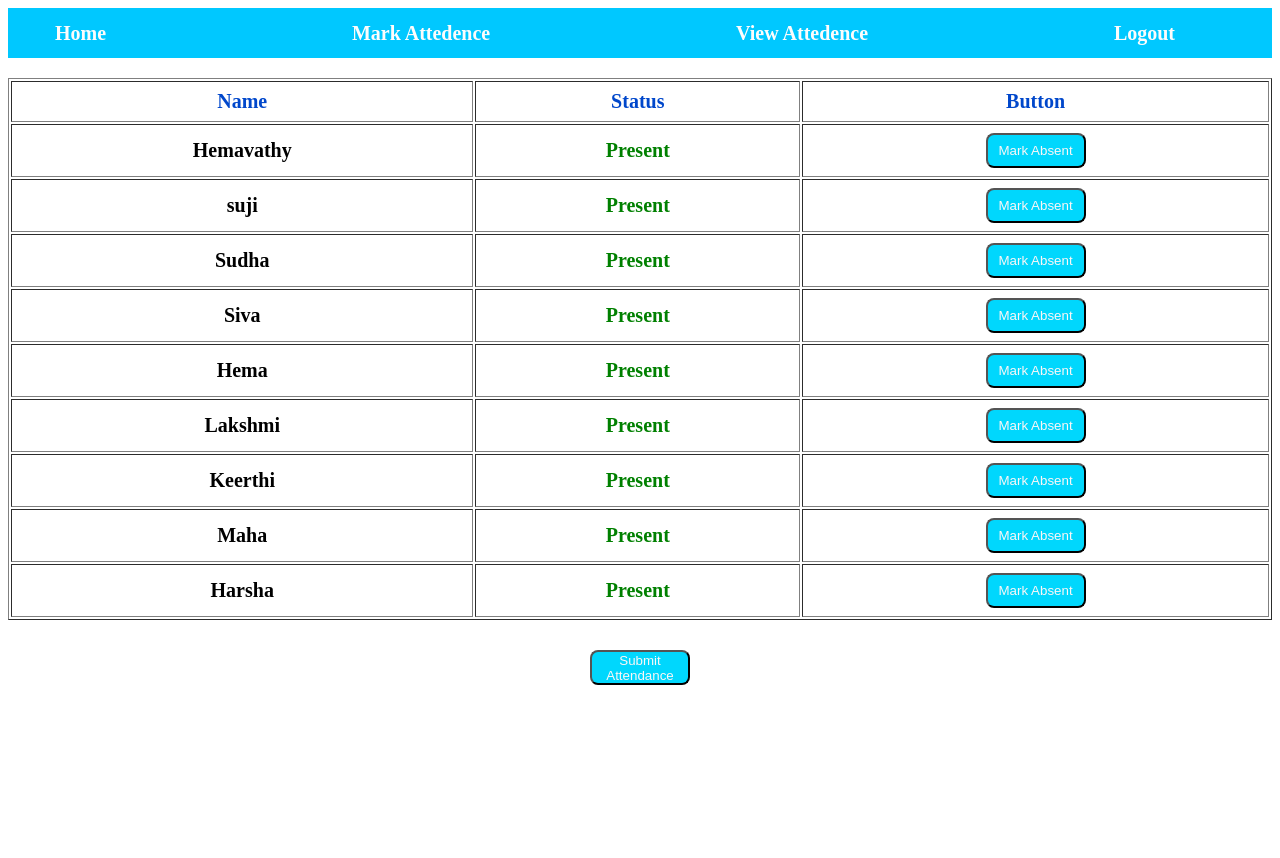
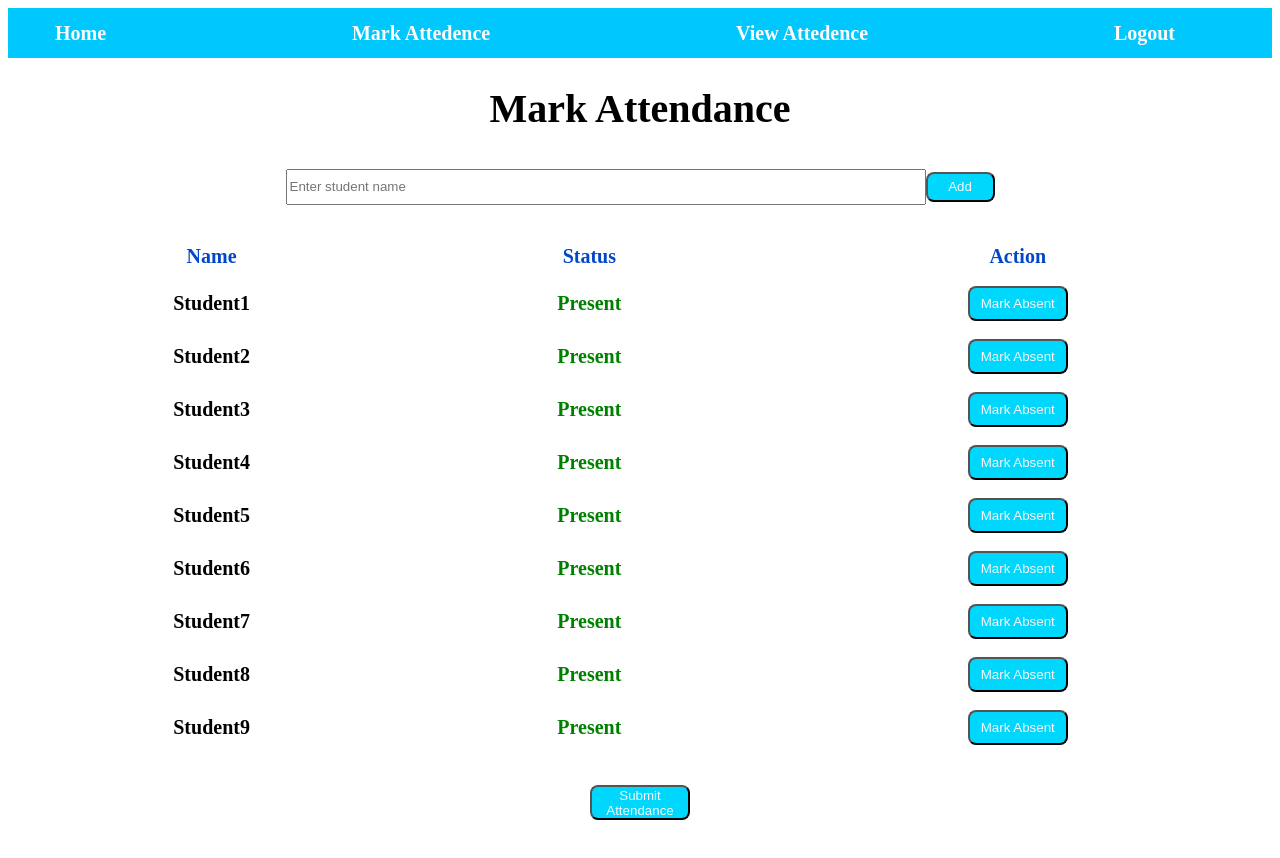
Before and after one commit to Hemavathy12345/Attendence_Tracker, a React (Vite) app in the folder frontend/: page /markattedence in a window 1280 px wide. Before the commit the page ends 800 px from the top, so only its background shows below. Built offline with nearby package versions, Linux system fonts and the light colour scheme.

Commit message:
change the home page

```diff
--- a/frontend/src/components/Home.jsx
+++ b/frontend/src/components/Home.jsx
@@ -1,12 +1,25 @@
-import React from 'react'
-import '../../src/App.css'
-const Home =()=>{
-    return(
-        <div className='home'>
-            <h1 className='heading'>WELCOME TO THE ATTENDENCE TRACKER PAGE..!</h1>
-            <img src="https://myattendancetracker.com/images/frontend/tentered-theme/math-student.jpg" alt="" />
-        </div>
-    )
+import React from 'react';
+import { useNavigate } from 'react-router-dom';
+import '../css/Home.css';
+
+const Home = () => {
+    const navigate = useNavigate();
+    const handleClassClick = (className) => {
+        navigate("/markattedence", { state: { className } });
+    };
+
+    return (
+        <section className="home-section">
+            <h1 className="home-heading">WELCOME TO THE ATTENDANCE TRACKER PAGE..!</h1>
+            <div className="classes-container">
+                <div className="class-box class-1" onClick={() => handleClassClick('class-1')}>CSE A</div>
+                <div className="class-box class-2" onClick={() => handleClassClick('class-2')}>CSE B</div>
+                <div className="class-box class-3" onClick={() => handleClassClick('class-3')}>CSE C</div>
+                <div className="class-box class-4" onClick={() => handleClassClick('class-4')}>IT</div>
+                <div className="class-box class-5" onClick={() => handleClassClick('class-5')}>CCE</div>
+            </div>
+        </section>
+    );
 }
 
-export default Home
+export default Home;
--- a/frontend/src/components/MarkAttendence.jsx
+++ b/frontend/src/components/MarkAttendence.jsx
@@ -1,150 +1,88 @@
-import React, { useState } from "react"
-import axios from "axios"
-import "../css/mark.css"
-const MarkAttendence = () => {
-    const [students,setStudents] =useState([{ name: "Hemavathy", status: "Present" },
-        { name: "suji", status: "Present" },
-      { name: "Sudha", status: "Present" },
-         { name: "Siva", status: "Present" },{ name: "Hema", status: "Present" },
-        { name: "Lakshmi", status: "Present" },
-      { name: "Keerthi", status: "Present" },
-        { name: "Maha", status: "Present" },
-{ name: "Harsha", status: "Present" }
-    ])
-    const status = (i) => {
-        const stud = [...students];
-        if (stud[i].status === "Present") {
-            stud[i].status = "Absent";
-        } else {
-            stud[i].status = "Present";
+import React, { useState } from "react";
+import axios from "axios";
+import "../css/mark.css";
+
+const MarkAttendance = () => {
+    const [students, setStudents] = useState([
+        { name: "Student1", status: "Present" },
+        { name: "Student2", status: "Present" },
+        { name: "Student3", status: "Present" },
+        { name: "Student4", status: "Present" },
+        { name: "Student5", status: "Present" },
+        { name: "Student6", status: "Present" },
+        { name: "Student7", status: "Present" },
+        { name: "Student8", status: "Present" },
+        { name: "Student9", status: "Present" }
+    ]);
+
+    const [newStudent, setNewStudent] = useState("");
+    const toggleStatus = (index) => {
+        const updatedStudents = [...students];
+        updatedStudents[index].status = updatedStudents[index].status === "Present" ? "Absent" : "Present";
+        setStudents(updatedStudents);
+    };
+    const addStudent = () => {
+        if (newStudent.trim() === "") {
+            alert("Please enter a valid student name!");
+            return;
         }
-        setStudents(stud)
+        setStudents([...students, { name: newStudent, status: "Present" }]);
+        setNewStudent("");
     };
-    const Submit = async () => {
+    const submitAttendance = async () => {
         try {
-            const res = await axios.post('http://localhost:3000/submit', { students })
-            alert(res.data)
+            const res = await axios.post("http://localhost:3000/submit", { students });
+            alert(res.data);
         } catch (err) {
-            console.log(err)
+            console.log(err);
+            alert("Error submitting attendance!");
         }
-    }
+    };
+
     return (
-        <div>
-            <table border="1" cellPadding="10" >
+        <div >
+            <h1>Mark Attendance</h1>
+
+            <div className="add-student">
+                <input
+                    type="text"
+                    placeholder="Enter student name"
+                    value={newStudent}
+                    onChange={(e) => setNewStudent(e.target.value)}
+                />
+                <button onClick={addStudent}>Add</button>
+            </div>
+
+
+            <table cellPadding="10">
                 <thead>
                     <tr>
                         <th>Name</th>
                         <th>Status</th>
-                        <th>Button</th>
+                        <th>Action</th>
                     </tr>
                 </thead>
                 <tbody>
-                    <tr>
-                        <td>{students[0].name}</td>
-                        <td style={{ color:students[0].status === "Present" ? "green" : "red" }}>
-                            {students[0].status}
+                    {students.map((student, index) => (
+                        <tr key={index}>
+                            <td>{student.name}</td>
+                            <td style={{ color: student.status === "Present" ? "green" : "red" }}>
+                                {student.status}
                             </td>
                             <td>
-                            <button onClick={() => status(0)}>
-                                {students[0].status === "Present" ? "Mark Absent" : "Mark Present"}
+                                <button onClick={() => toggleStatus(index)}>
+                                    {student.status === "Present" ? "Mark Absent" : "Mark Present"}
                                 </button>
                             </td>
                         </tr>
-      <tr>
-                            <td>{students[1].name}</td>
-                <td style={{ color:students[1].status === "Present" ? "green" : "red" }}>
-                            {students[1].status}
-                        </td>
-                        <td>
-                            <button onClick={() => status(1)}>
-                                {students[1].status === "Present" ? "Mark Absent" : "Mark Present"}
-                            </button>
-                        </td>
-                    </tr>
-                    <tr>
-                        <td>{students[2].name}</td>
-                        <td style={{ color: students[2].status === "Present" ? "green" : "red" }}>
-               {students[2].status}
-                        </td>
-                        <td>
-                            <button onClick={() => status(2)}>
-                                {students[2].status === "Present" ? "Mark Absent" : "Mark Present"}
-                            </button>
-                        </td>
-                    </tr>
-                    <tr>
-                        <td>{students[3].name}</td>
-                        <td style={{ color: students[3].status === "Present" ? "green" : "red" }}>
-                            {students[3].status}
-                        </td>
-                        <td>
-                            <button onClick={() => status(3)}>
-                                {students[3].status === "Present" ? "Mark Absent" : "Mark Present"}
-                            </button>
-                        </td>
-                    </tr>
-                    <tr>
-         <td>{students[4].name}</td>
-                        <td style={{ color:students[4].status === "Present" ? "green" : "red" }}>
-                            {students[4].status}
-                        </td>
-                        <td>
-                            <button onClick={() => status(4)}>
-                                {students[4].status === "Present" ? "Mark Absent" : "Mark Present"}
-                     </button>
-                        </td>
-                    </tr>
-                    <tr>
-                        <td>{students[5].name}</td>
-                        <td style={{ color: students[5].status === "Present" ? "green" : "red" }}>
-      {students[5].status}
-                        </td>
-                        <td>
-                            <button onClick={() => status(5)}>
-                                {students[5].status === "Present" ? "Mark Absent" : "Mark Present"}
-                            </button>
-                        </td>
-                    </tr>
-                    <tr>
-                        <td>{students[6].name}</td>
-                        <td style={{ color: students[6].status === "Present" ? "green" : "red" }}>
-                            {students[6].status}
-                        </td>
-                        <td>
-                            <button onClick={() => status(6)}>
-                                {students[6].status === "Present" ? "Mark Absent" : "Mark Present"}
-                            </button>
-                        </td>
-                    </tr>
-                    <tr>
-                        <td>{students[7].name}</td>
-                        <td style={{ color: students[7].status === "Present" ? "green" : "red" }}>
-                            {students[7].status}
-                        </td>
-                        <td>
-                            <button onClick={() => status(7)}>
-                                {students[7].status === "Present" ? "Mark Absent" : "Mark Present"}
-                            </button>
-                        </td>
-                    </tr>
-                    <tr>
-                        <td>{students[8].name}</td>
-                        <td style={{ color: students[8].status === "Present" ? "green" : "red" }}>
-                            {students[8].status}
-                        </td>
-                        <td>
-                            <button onClick={() => status(8)}>
-                                {students[8].status === "Present" ? "Mark Absent" : "Mark Present"}
-                            </button>
-                        </td>
-                    </tr>
+                    ))}
                 </tbody>
             </table>
             <div className="btn">
-                <button onClick={Submit} className="submit">Submit Attendance</button>
+                <button onClick={submitAttendance} className="submit">Submit Attendance</button>
             </div>
         </div>
-    )
-}
+    );
+};
 
-export default MarkAttendence
+export default MarkAttendance;
--- /dev/null
+++ b/frontend/src/css/Home.css
@@ -0,0 +1,39 @@
+.home-section {
+    text-align: center;
+    font-family: Arial, sans-serif;
+    padding: 20px;
+}
+
+.home-heading {
+    font-size: 28px;
+    color: #333;
+    margin-bottom: 20px;
+}
+
+.classes-container {
+    padding: 80px;
+    display: flex;
+    justify-content: center;
+    gap: 20px;
+    flex-wrap: wrap;
+}
+
+.class-box {
+    width: 120px;
+    height: 120px;
+    display: flex;
+    align-items: center;
+    justify-content: center;
+    background-color: #88cfff;
+    opacity:60%;
+    color: rgb(255, 255, 255);
+    font-size: 20px;
+    font-weight: bold;
+    border-radius: 10px;
+    cursor: pointer;
+    transition: 0.3s;
+}
+
+.class-box:hover {
+    background-color: #2980b9;
+}
```
Lines whose indentation alone changed are shown as unchanged.
